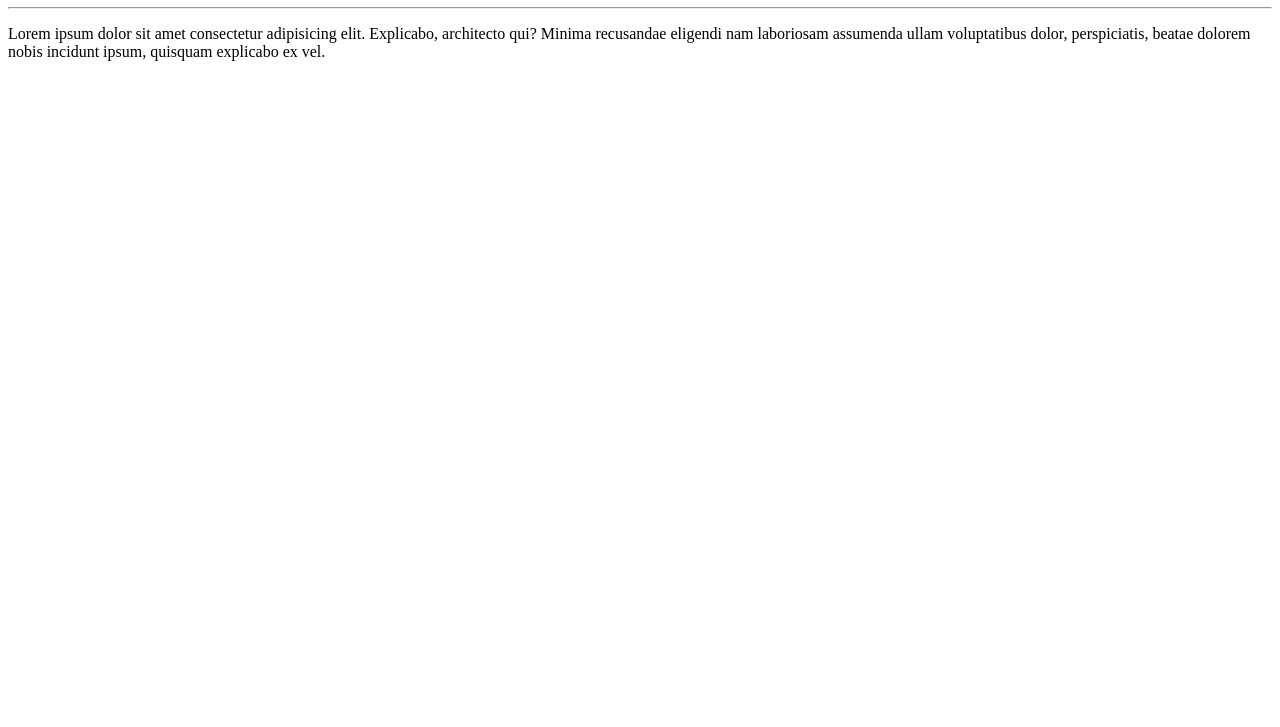
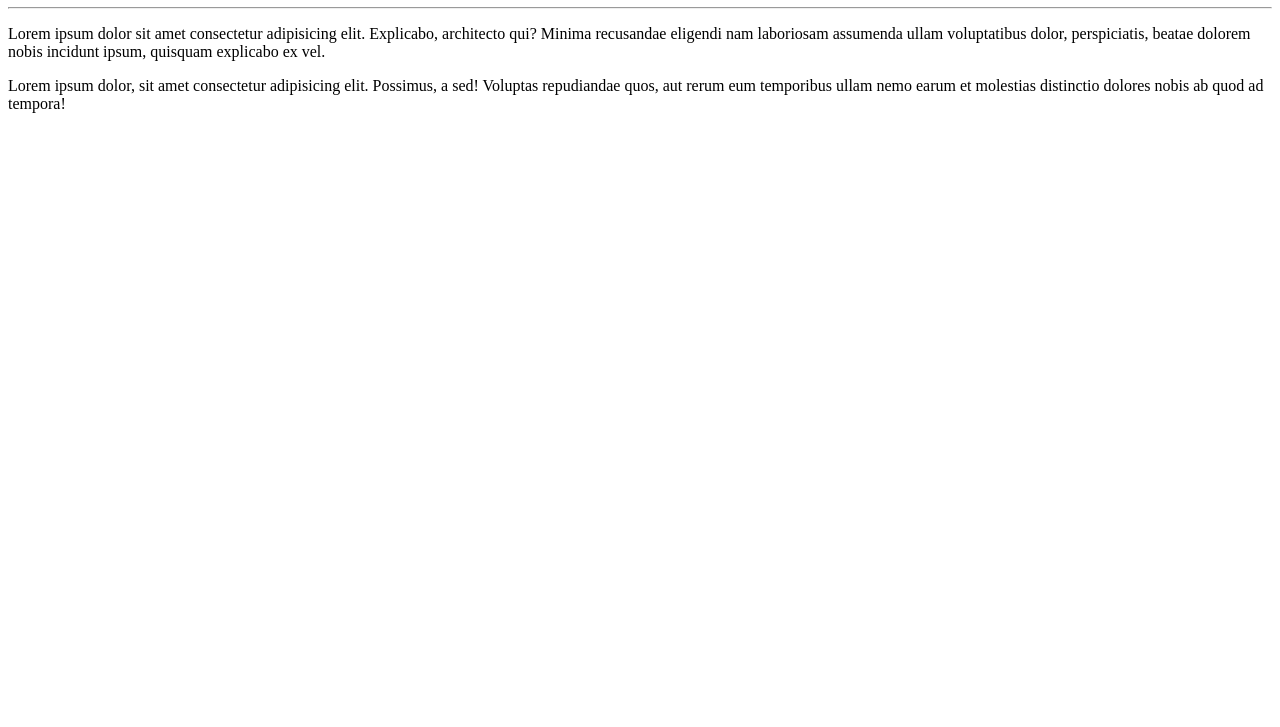
Before and after one commit to Lindyhm/Ola-Mundo, a plain HTML site: page site-exemplo/index.html in a window 1280 px wide. Shown: the part 73-800 px from the top of the page. Drawn offline with Linux system fonts and the light colour scheme.

Commit message:
Adicionei um parágrafo

```diff
--- a/site-exemplo/index.html
+++ b/site-exemplo/index.html
@@ -9,5 +9,6 @@
     <h1>Olá, Mundo!</h1>
     <hr>
     <p>Lorem ipsum dolor sit amet consectetur adipisicing elit. Explicabo, architecto qui? Minima recusandae eligendi nam laboriosam assumenda ullam voluptatibus dolor, perspiciatis, beatae dolorem nobis incidunt ipsum, quisquam explicabo ex vel. </p>
+    Lorem ipsum dolor, sit amet consectetur adipisicing elit. Possimus, a sed! Voluptas repudiandae quos, aut rerum eum temporibus ullam nemo earum et molestias distinctio dolores nobis ab quod ad tempora!
 </body>
 </html>
```
